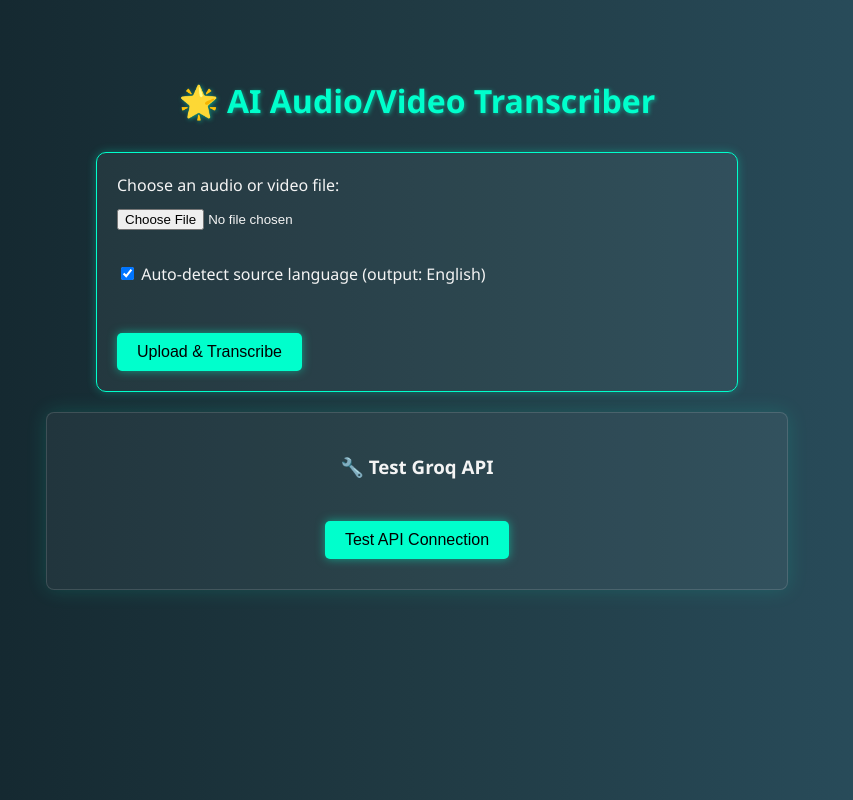
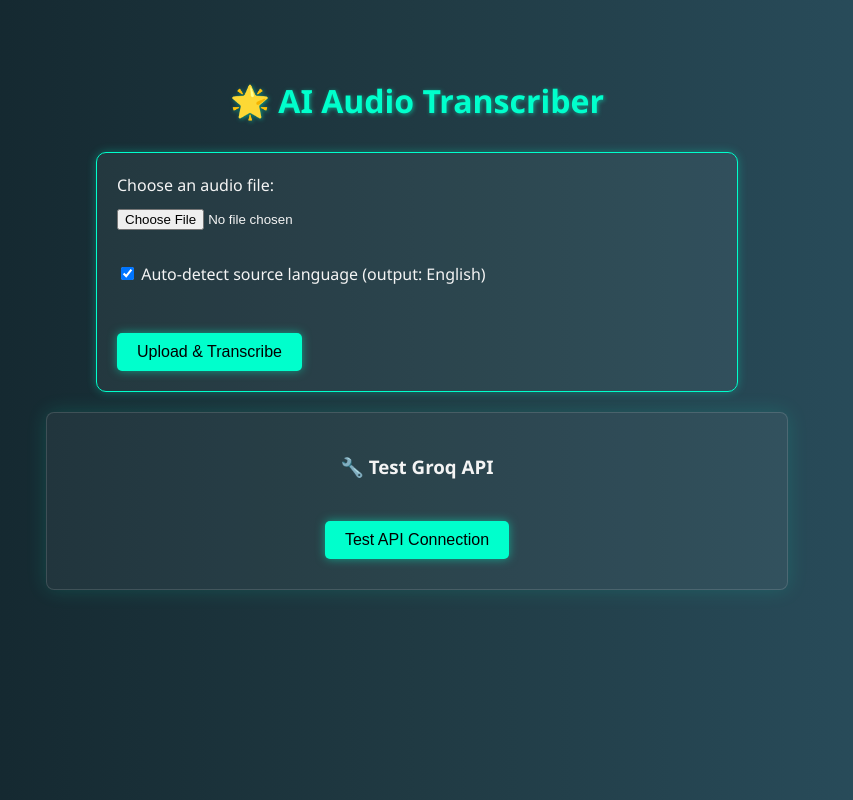
Before and after one commit to sujatrodas96/GROQ-Audio-Text-Transcriptor, a website: page public/index.html in a window 1280 px wide. Shown: the whole page, without its empty margins (223-1076 px from the left). Drawn offline with Linux system fonts and the light colour scheme.

Commit message:
after small html changes

```diff
--- a/public/index.html
+++ b/public/index.html
@@ -3,7 +3,7 @@
 <head>
   <meta charset="UTF-8">
   <meta name="viewport" content="width=device-width, initial-scale=1.0">
-  <title>✨ AI Audio/Video Transcriber</title>
+  <title>✨ AI Audio Transcriber</title>
   <style>
     body {
       font-family: 'Segoe UI', Tahoma, Geneva, Verdana, sans-serif;
@@ -80,10 +80,10 @@
   </style>
 </head>
 <body>
-  <h2>🌟 AI Audio/Video Transcriber</h2>
+  <h2>🌟 AI Audio Transcriber</h2>
   <form method="POST" action="/upload" enctype="multipart/form-data">
-    <label for="audio">Choose an audio or video file:</label><br>
-    <input type="file" name="audio" accept="audio/*,video/*" required /><br><br>
+    <label for="audio">Choose an audio file:</label><br>
+    <input type="file" name="audio" accept="audio/*" required /><br><br>
 
     <label>
       <input type="checkbox" name="detectLanguage" value="true" checked />
```
